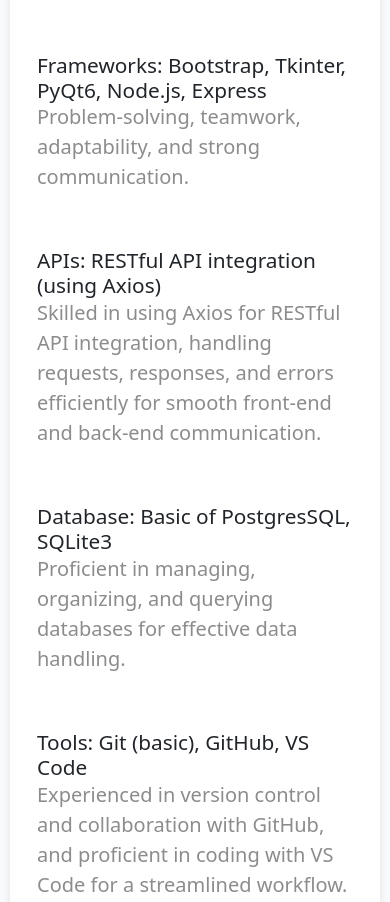
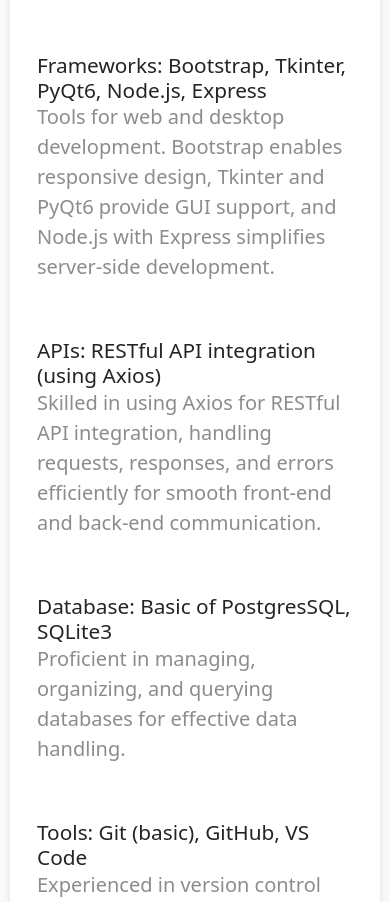
Before and after one commit to Samnang1111/Samnang-s-Portfolio, a plain HTML site: page index.html in a window 390 px wide. Shown: the part 3055-3957 px from the top of the page. Drawn offline with nearby package versions, Linux system fonts and the light colour scheme.

Commit message:
Update index.html
Added: Tools for web and desktop development. Bootstrap enables responsive design, Tkinter and PyQt6 provide GUI support, and Node.js with Express simplifies server-side development.

```diff
--- a/index.html
+++ b/index.html
@@ -200,7 +200,7 @@
               <div>
                 <h6 class="mb-0">Frameworks: Bootstrap, Tkinter, PyQt6,
                   Node.js, Express</h6>
-                <p class="mb-0 opacity-75">Problem-solving, teamwork, adaptability, and strong communication.</p>
+                <p class="mb-0 opacity-75">Tools for web and desktop development. Bootstrap enables responsive design, Tkinter and PyQt6 provide GUI support, and Node.js with Express simplifies server-side development.</p>
               </div>
             </div>
           </a>
```
